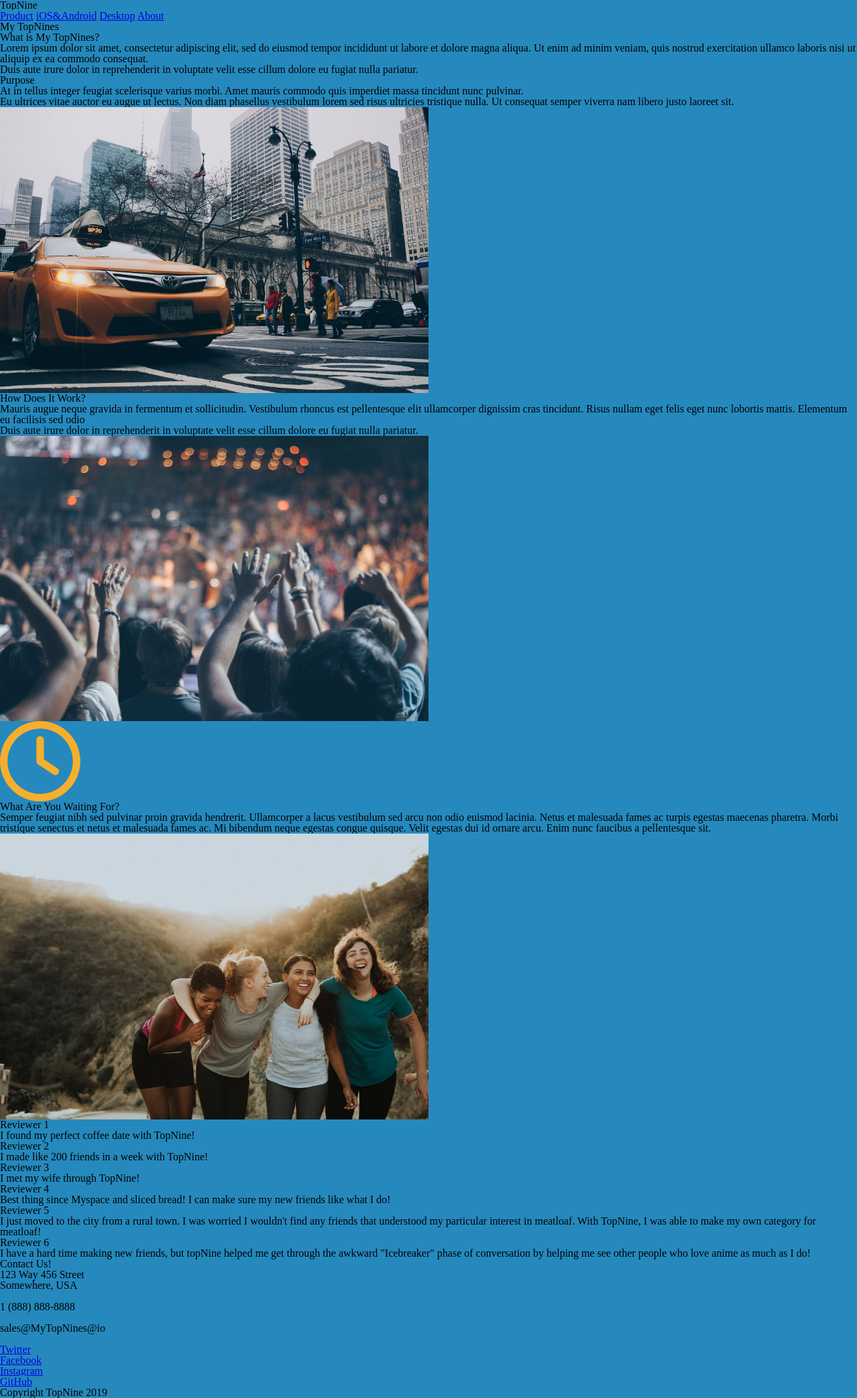
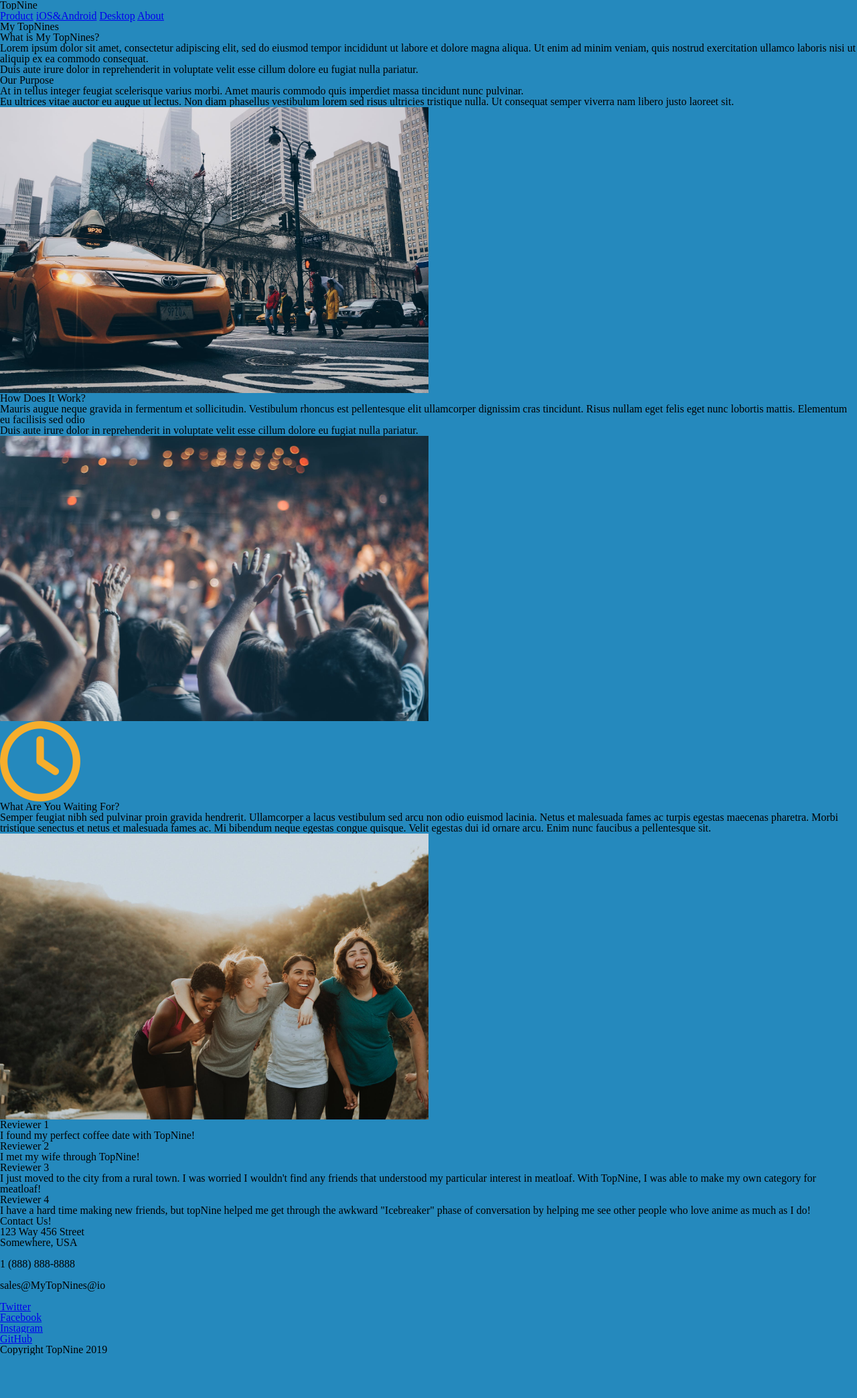
Before and after one commit to Build-Week-My-Top-Nine/WEB-UI-Sam, a plain HTML site: page Index.html in a window 1280 px wide. Shown: the whole page at 67% size. After the commit the page ends 2024 px from the top, so only its background shows below. Drawn offline with Linux system fonts and the light colour scheme.

Commit message:
Update Index.html

```diff
--- a/Index.html
+++ b/Index.html
@@ -36,7 +36,7 @@
 
 
         <div class="purpose">
-            <h3>Purpose</h3>
+            <h3>Our Purpose</h3>
             <p>At in tellus integer feugiat scelerisque varius morbi. Amet mauris commodo quis imperdiet massa tincidunt nunc pulvinar.</p>
             <p>Eu ultrices vitae auctor eu augue ut lectus. Non diam phasellus vestibulum lorem sed risus ultricies tristique nulla. Ut consequat semper viverra nam libero justo laoreet sit.</p>
             <img src="Image-assets/citystreet.jpeg">
@@ -59,17 +59,13 @@
     <section class="testimony">
         <div class="reviewers">
             <h4>Reviewer 1</h4>
-            <p>I found my perfect coffee date with TopNine!</p>
-        <h4>Reviewer 2</h4>
-            <p>I made like 200 friends in a week with TopNine!</p>
-        <h4>Reviewer 3</h4>
-            <p>I met my wife through TopNine!</p>
-        <h4>Reviewer 4</h4>
-            <p>Best thing since Myspace and sliced bread! I can make sure my new friends like what I do!</p>
-        <h4>Reviewer 5</h4>
-            <p>I just moved to the city from a rural town. I was worried I wouldn't find any friends that understood my particular interest in meatloaf. With TopNine, I was able to make my own category for meatloaf!</p>
-        <h4>Reviewer 6</h4>
-            <p>I have a hard time making new friends, but topNine helped me get through the awkward "Icebreaker" phase of conversation by helping me see other people who love anime as much as I do!</p>
+                <p>I found my perfect coffee date with TopNine!</p>
+            <h4>Reviewer 2</h4>
+                <p>I met my wife through TopNine!</p>
+            <h4>Reviewer 3</h4>
+                <p>I just moved to the city from a rural town. I was worried I wouldn't find any friends that understood my particular interest in meatloaf. With TopNine, I was able to make my own category for meatloaf!</p>
+            <h4>Reviewer 4</h4>
+                <p>I have a hard time making new friends, but topNine helped me get through the awkward "Icebreaker" phase of conversation by helping me see other people who love anime as much as I do!</p>
         </div>
     </section>
     <section class="contacts">
```
